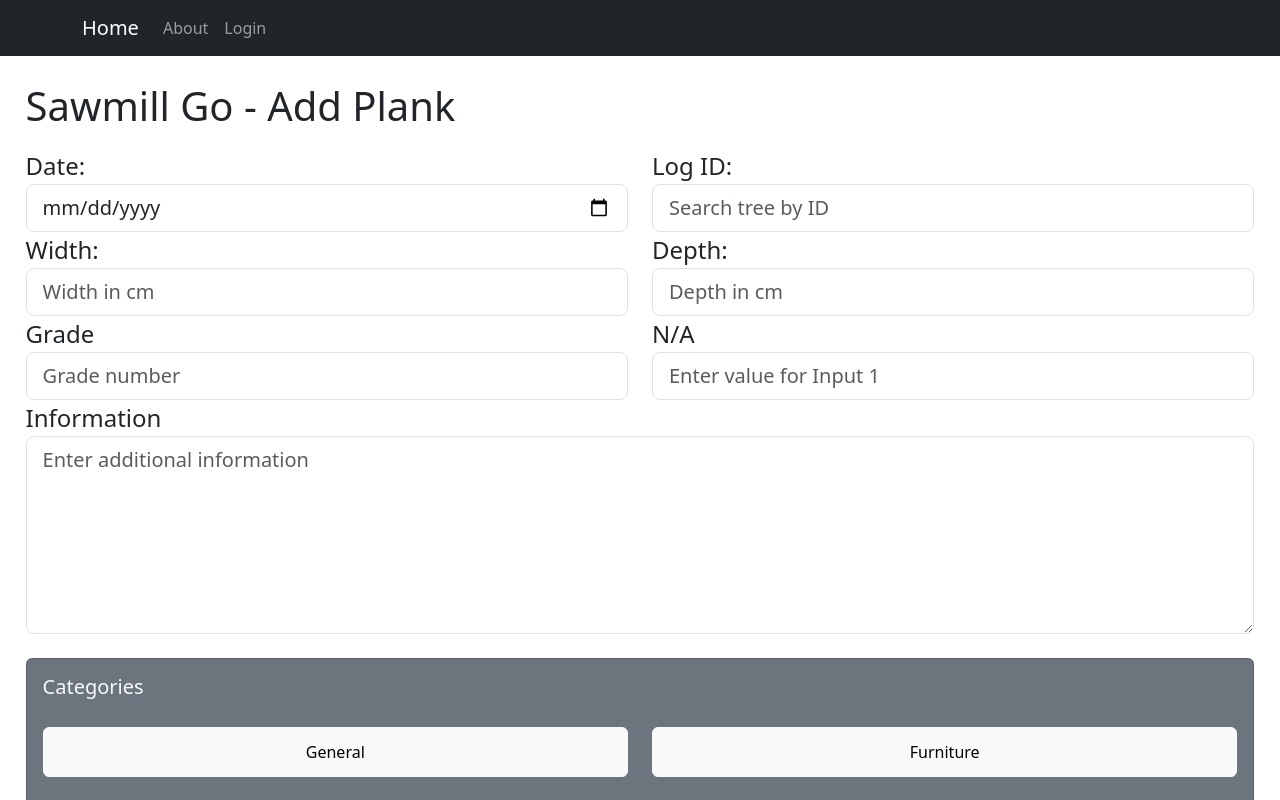
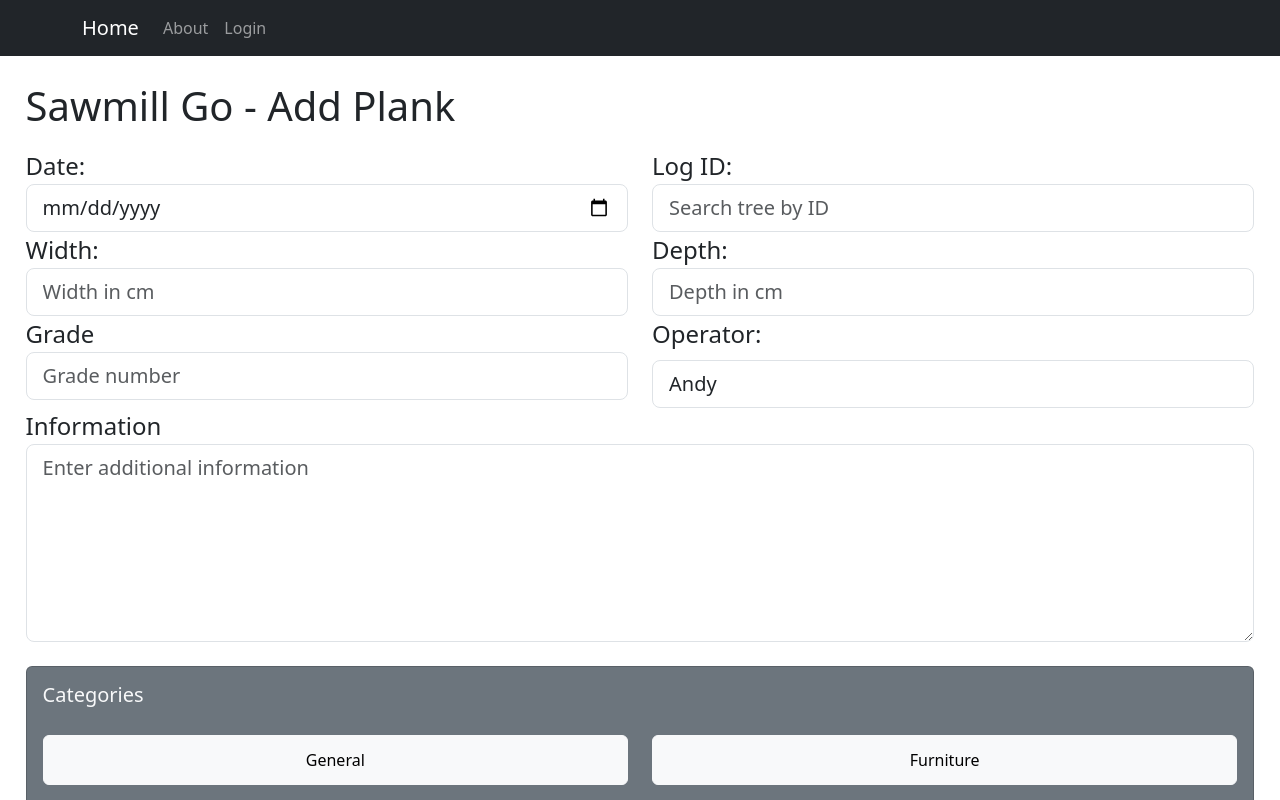
Before and after one commit to andrewcargill/sawmill_go, a React (Create React App) app in the folder mill/: page /mill_add_planks in a window 1280 px wide. Shown: the top 800 px of the page. Built offline with nearby package versions, Linux system fonts and the light colour scheme.

Commit message:
adds operator to plank form

```diff
--- a/mill/src/Home.jsx
+++ b/mill/src/Home.jsx
@@ -5,7 +5,7 @@ const Home = () => {
     <div>
 
       <h1>Hello, Welcome to the Sawmill Go Frontend!</h1>
-      <p>v1.1.5</p>
+      <p>v1.1.6</p>
     </div>
   );
 };
--- a/mill/src/pages/MillAddPlanks.jsx
+++ b/mill/src/pages/MillAddPlanks.jsx
@@ -5,6 +5,7 @@ import Col from "react-bootstrap/Col";
 import Alert from "react-bootstrap/Alert";
 import Button from "react-bootstrap/Button";
 import Card from "react-bootstrap/Card";
+import Form from "react-bootstrap/Form";
 import css from "../styles/millAddPlank.module.css";
 import axios from "axios";
 
@@ -21,6 +22,7 @@ const MillAddPlanks = () => {
   const [furniture, setFurniture] = useState(false);
   const [structural, setStructural] = useState(false);
   const [general, setGeneral] = useState(false);
+  const [operator, setOperator] = useState(false);
   const [info, setInfo] = useState("");
 
   const handleSubmit = async (e) => {
@@ -40,6 +42,7 @@ const MillAddPlanks = () => {
           structural,
           general,
           info,
+          operator,
         },
         {
           headers: {
@@ -62,6 +65,7 @@ const MillAddPlanks = () => {
       setStructural(false);
       setGeneral(false);
       setInfo("");
+      setOperator("");
 
       setPostId(response.data.id);
       setSuccess(true); // Set success status to true
@@ -191,13 +195,22 @@ const MillAddPlanks = () => {
               />
             </Col>
             <Col xs={6}>
-              <label htmlFor="input1">N/A</label>
-              <input
-                type="text"
+              <Form.Group controlId="lumberjack">
+                <Form.Label>Operator:</Form.Label>
+                <Form.Control
+                  as="select"
+                  value={operator}
+                  onChange={(e) => setOperator(e.target.value)}
                   className="form-control form-control-lg"
-                id="input1"
-                placeholder="Enter value for Input 1"
-              />
+                  required
+                >
+                  <option value="Andrew Cargill">Andy</option>
+                  <option value="Andrew Cargill & Jens Nyman">Andy & Jens</option>
+                  <option value="Jens Nyman">Jens</option>
+                  <option value="Elin Cargill">Elin</option>
+                  <option value="Charlie Cargill">Charlie</option>
+                </Form.Control>
+              </Form.Group>
             </Col>
           </Row>
           <Row className="mb-4">
```
Lines whose indentation alone changed are shown as unchanged.
